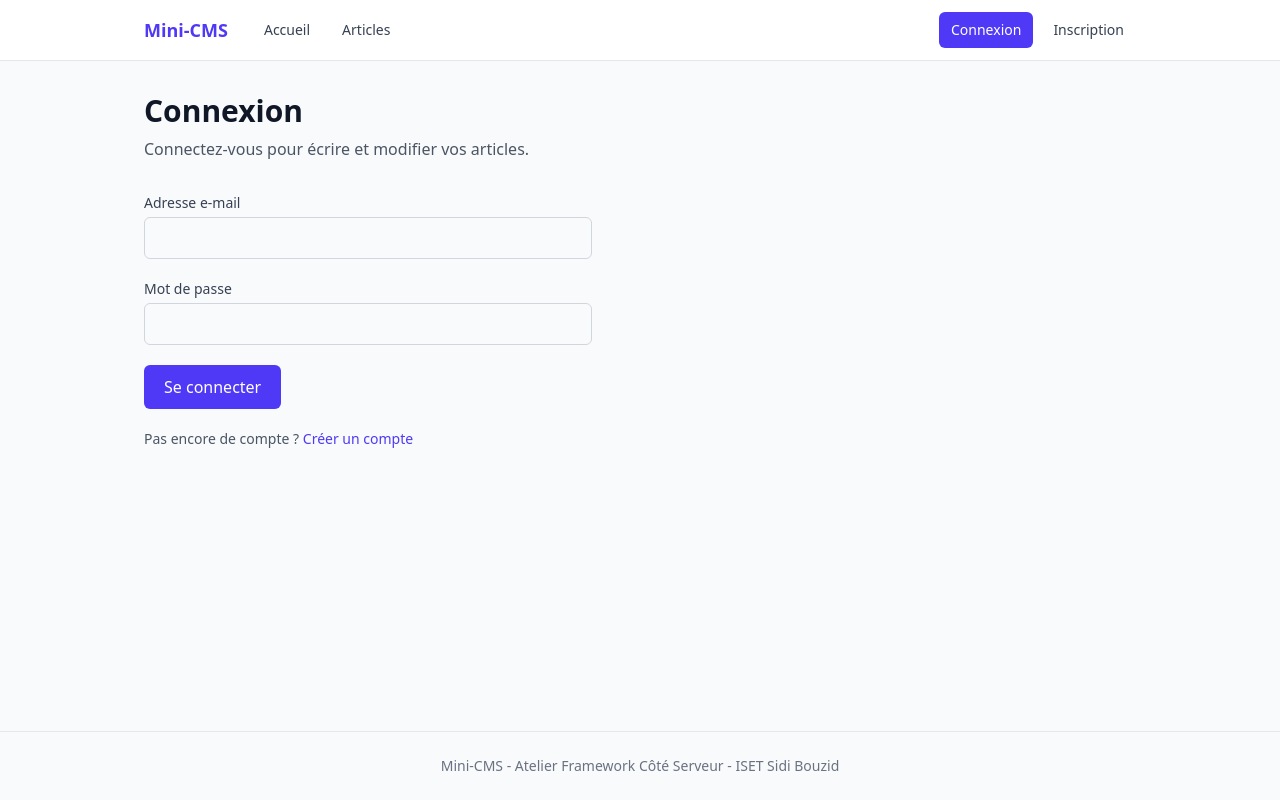
After one commit to fisuu700/mini-cms, a Laravel app: page /connexion in a window 1280 px wide. The commit adds this page. Run offline with Laravel 12, Linux system fonts and the light colour scheme; style sheets or scripts are compiled from the project's sources.

Commit message:
Ajouter la connexion et la deconnexion

```diff
--- a/app/Http/Controllers/Auth/LoginController.php
+++ b/app/Http/Controllers/Auth/LoginController.php
@@ -3,9 +3,39 @@
 namespace App\Http\Controllers\Auth;
 
 use App\Http\Controllers\Controller;
+use App\Http\Requests\LoginRequest;
+use Illuminate\Http\RedirectResponse;
 use Illuminate\Http\Request;
+use Illuminate\Support\Facades\Auth;
+use Illuminate\View\View;
 
 class LoginController extends Controller
 {
-    //
+    public function create(): View
+    {
+        return view('auth.login');
+    }
+
+    public function store(LoginRequest $request): RedirectResponse
+    {
+        if (! Auth::attempt($request->validated())) {
+            return back()
+                ->withErrors(['email' => 'Ces identifiants ne correspondent à aucun compte.'])
+                ->onlyInput('email');
+        }
+
+        $request->session()->regenerate();
+
+        return redirect()->intended(route('posts.index'))->with('success', 'Vous êtes connecté.');
+    }
+
+    public function destroy(Request $request): RedirectResponse
+    {
+        Auth::logout();
+
+        $request->session()->invalidate();
+        $request->session()->regenerateToken();
+
+        return redirect()->route('home')->with('success', 'Vous êtes déconnecté.');
+    }
 }
--- a/app/Http/Requests/LoginRequest.php
+++ b/app/Http/Requests/LoginRequest.php
@@ -12,7 +12,7 @@ class LoginRequest extends FormRequest
      */
     public function authorize(): bool
     {
-        return false;
+        return true;
     }
 
     /**
@@ -23,7 +23,8 @@ class LoginRequest extends FormRequest
     public function rules(): array
     {
         return [
-            //
+            'email' => ['required', 'string', 'email'],
+            'password' => ['required', 'string'],
         ];
     }
 }
--- /dev/null
+++ b/resources/views/auth/login.blade.php
@@ -0,0 +1,32 @@
+<x-layout>
+    <x-slot:title>Connexion - Mini-CMS</x-slot:title>
+
+    <x-page-header title="Connexion" subtitle="Connectez-vous pour écrire et modifier vos articles." />
+
+    <form method="POST" action="{{ route('login.store') }}" class="max-w-md space-y-5">
+        @csrf
+
+        <div>
+            <label for="email" class="block text-sm font-medium text-gray-700">Adresse e-mail</label>
+            <input type="email" id="email" name="email" value="{{ old('email') }}" autocomplete="email" class="mt-1 w-full rounded-md border border-gray-300 px-3 py-2">
+            @error('email')
+                <p class="mt-1 text-sm text-red-600">{{ $message }}</p>
+            @enderror
+        </div>
+
+        <div>
+            <label for="password" class="block text-sm font-medium text-gray-700">Mot de passe</label>
+            <input type="password" id="password" name="password" autocomplete="current-password" class="mt-1 w-full rounded-md border border-gray-300 px-3 py-2">
+            @error('password')
+                <p class="mt-1 text-sm text-red-600">{{ $message }}</p>
+            @enderror
+        </div>
+
+        <button type="submit" class="rounded-md bg-indigo-600 px-5 py-2.5 font-medium text-white hover:bg-indigo-700">Se connecter</button>
+
+        <p class="text-sm text-gray-600">
+            Pas encore de compte ?
+            <a href="{{ route('register') }}" class="font-medium text-indigo-600 hover:underline">Créer un compte</a>
+        </p>
+    </form>
+</x-layout>
--- a/resources/views/components/navbar.blade.php
+++ b/resources/views/components/navbar.blade.php
@@ -4,5 +4,22 @@
 
         <x-nav-link to="posts.index" match="posts.*">Accueil</x-nav-link>
         <x-nav-link to="posts.index" match="posts.*">Articles</x-nav-link>
+
+        <div class="ml-auto flex flex-wrap items-center gap-2">
+            @auth
+                <span class="text-sm text-gray-600">{{ auth()->user()->name }}</span>
+
+                <form method="POST" action="{{ route('logout') }}">
+                    @csrf
+
+                    <button type="submit" class="px-3 py-2 rounded-md text-sm font-medium text-gray-700 hover:bg-gray-100">Déconnexion</button>
+                </form>
+            @endauth
+
+            @guest
+                <x-nav-link to="login">Connexion</x-nav-link>
+                <x-nav-link to="register">Inscription</x-nav-link>
+            @endguest
+        </div>
     </nav>
 </header>
--- a/routes/web.php
+++ b/routes/web.php
@@ -1,5 +1,6 @@
 <?php
 
+use App\Http\Controllers\Auth\LoginController;
 use App\Http\Controllers\Auth\RegisterController;
 use App\Http\Controllers\CategoryController;
 use App\Http\Controllers\PageController;
@@ -20,7 +21,13 @@ Route::get('/posts/tag/{tag:slug}', [PostController::class, 'byTag'])->name('pos
 Route::middleware('guest')->group(function () {
     Route::get('/inscription', [RegisterController::class, 'create'])->name('register');
     Route::post('/inscription', [RegisterController::class, 'store'])->name('register.store');
+    Route::get('/connexion', [LoginController::class, 'create'])->name('login');
+    Route::post('/connexion', [LoginController::class, 'store'])->name('login.store');
 });
+
+Route::post('/deconnexion', [LoginController::class, 'destroy'])
+    ->middleware('auth')
+    ->name('logout');
 
 Route::middleware('writable')->group(function () {
     Route::resource('posts', PostController::class);
```
Also changed, not shown: tests/Feature/AuthTest.php (+62 -3 lines).
